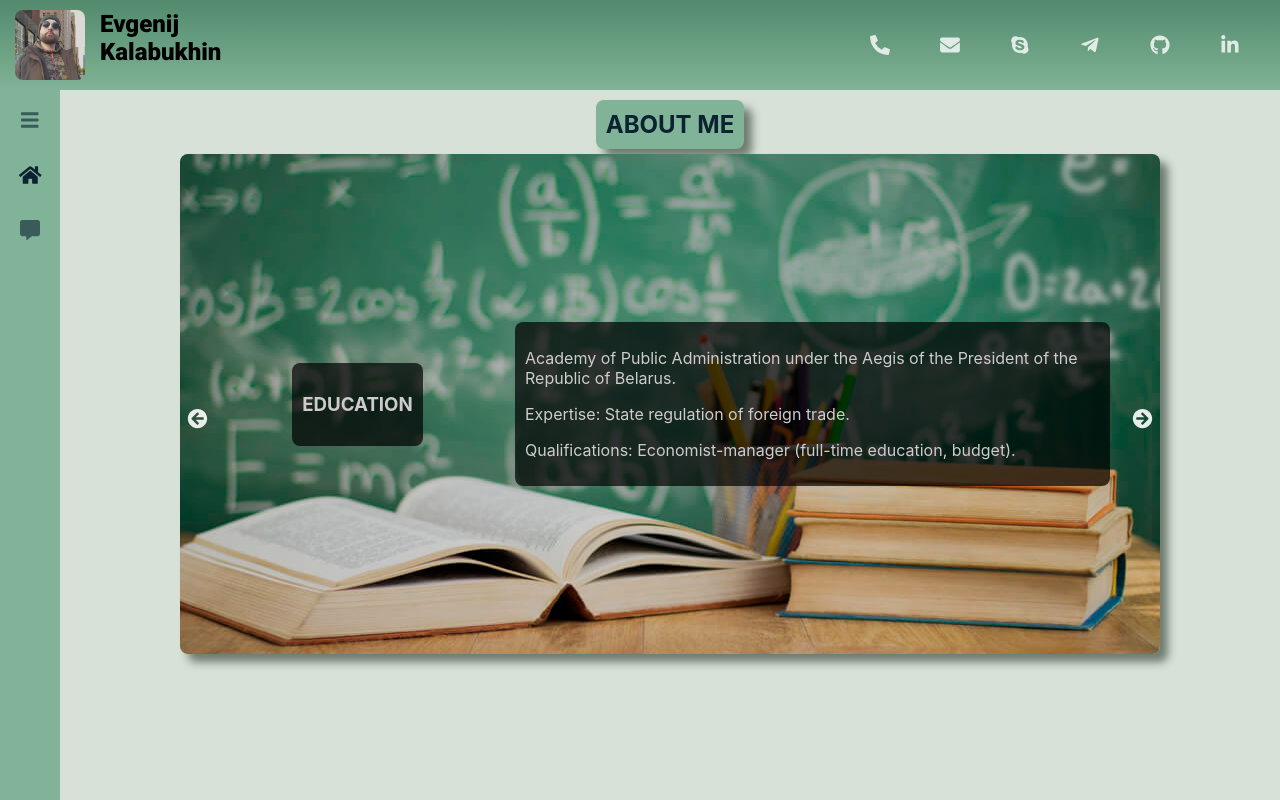
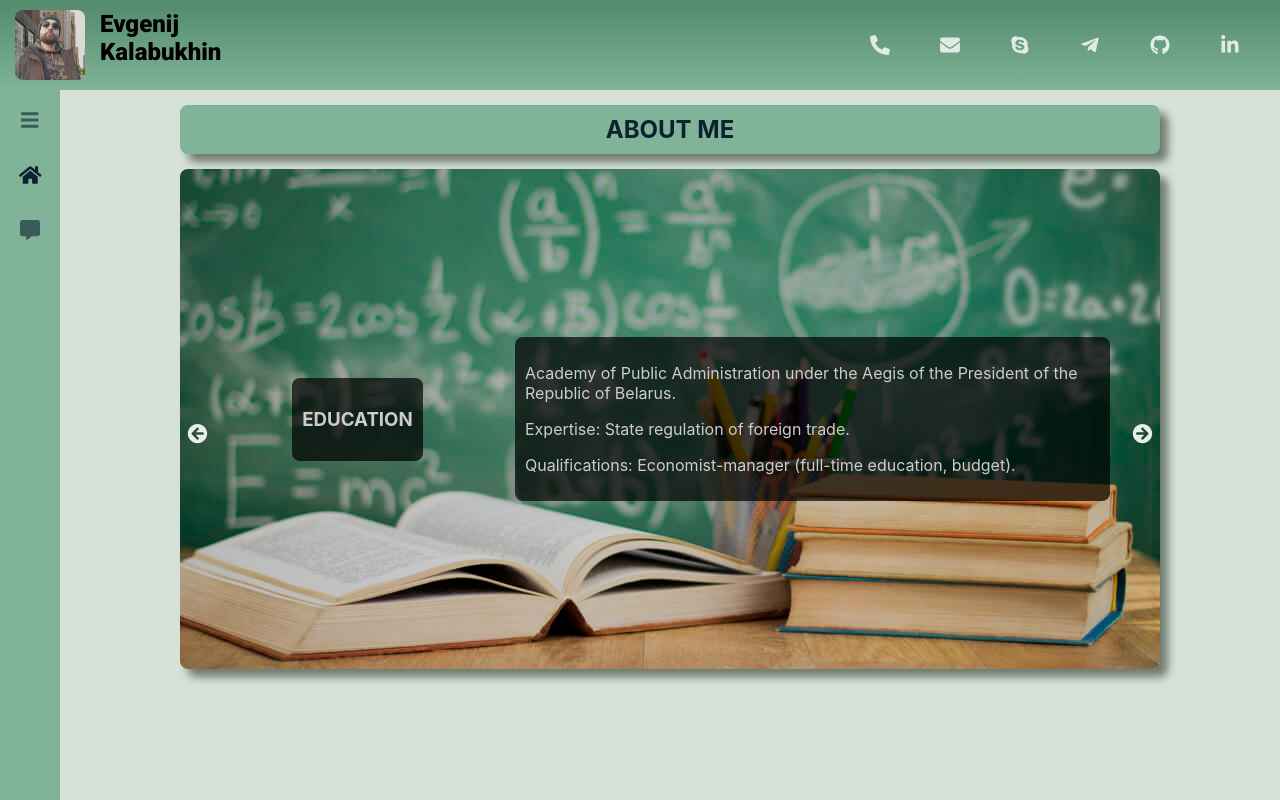
Before and after one commit to EK-machine/promo, a React (Create React App) app: page /main/home in a window 1280 px wide. Built offline with nearby package versions, Linux system fonts and the light colour scheme.

Commit message:
solved issue of small vertical scrolling of pages

```diff
--- a/src/components/sidebar.css
+++ b/src/components/sidebar.css
@@ -4,11 +4,11 @@
   background-color: var(--sidebar-background-color);
   color: var(--sidebar-text-color);
   text-align: left;
-  height: 100vh;
+  height: 100%;
   overflow: hidden;
   width: 50px;
   transition-duration: 200ms;
-  padding: 5px;
+  padding: 0 5px;
 }
 
 .sidebar__is-open {
@@ -26,7 +26,7 @@
   outline: none;
   cursor: pointer;
   width: 100%;
-  margin: 0 0 5px 0;
+  margin: 5px 0;
   color: var(--active-color);
   border-radius: 8px;
   opacity: 0.6;
--- a/src/pages/CommentPage.jsx
+++ b/src/pages/CommentPage.jsx
@@ -19,9 +19,11 @@ function CommentPage() {
       <div className="comment__container">
         <section className="comment__section comment__title-section">
           {isCommentLoaded ? (
-            <h1>Comments:</h1>
+            <h1 className="comment__title">Comments</h1>
           ) : (
-            <h1>Please wait for comments to be loaded</h1>
+            <h1 className="comment__title">
+              Please wait for comments to be loaded
+            </h1>
           )}
         </section>
         <section className="comment__section comment__comments-section">
--- a/src/pages/HomePage.jsx
+++ b/src/pages/HomePage.jsx
@@ -7,9 +7,7 @@ function HomePage() {
     <div className="home__page">
       <div className="home__container">
         <section className="home__title-section">
-          <div className="home__title-background">
-            <h1 className="home__title">about me</h1>
-          </div>
+          <h1 className="home__title">about me</h1>
         </section>
         <section className="home__content-section">
           <Carousel />
--- a/src/pages/commentpage.css
+++ b/src/pages/commentpage.css
@@ -1,10 +1,10 @@
 .comment__page {
   margin: 0;
-  padding: 10px;
+  padding: 0 10px;
   display: flex;
   justify-content: center;
   background-color: var(--comment-page-background-color);
-  height: 100vh;
+  height: 100%;
 }
 
 .comment__container {
@@ -21,6 +21,21 @@
   margin-bottom: 0px;
 }
 
+.comment__title-section {
+  padding: 10px;
+  background-color: var(--sidebar-background-color);
+  display: inline-block;
+  border-radius: 8px;
+  margin: 15px 0;
+  box-shadow: 8px 8px 8px 0px rgba(7, 24, 9, 0.5);
+}
+
+.comment__title {
+  padding: 0px;
+  margin: 0px;
+  text-transform: uppercase;
+}
+
 .comment__comments-section {
   display: flex;
   flex-direction: column;
--- a/src/pages/homepage.css
+++ b/src/pages/homepage.css
@@ -4,9 +4,9 @@
     'Ubuntu', 'Cantarell', 'Fira Sans', 'Droid Sans', 'Helvetica Neue',
     sans-serif;
   background-color: var(--comment-page-background-color);
-  height: 100vh;
+  height: 100%;
   margin: 0;
-  padding: 10px;
+  padding: 0 10px;
   display: flex;
   justify-content: center;
 }
@@ -17,12 +17,12 @@
   width: 980px;
 }
 
-.home__title-background {
+.home__title-section {
   padding: 10px;
   background-color: var(--sidebar-background-color);
   display: inline-block;
   border-radius: 8px;
-  margin-bottom: 5px;
+  margin: 15px 0;
   box-shadow: 8px 8px 8px 0px rgba(7, 24, 9, 0.5);
 }
 
--- a/src/pages/maincontentcontainer.css
+++ b/src/pages/maincontentcontainer.css
@@ -1,6 +1,6 @@
 .grid__main-container {
   display: grid;
-  overflow: hidden;
+  overflow: auto;
   height: 100vh;
   grid-template-areas:
     'header header'
@@ -8,7 +8,6 @@
   grid-template-columns: auto 5fr;
   grid-template-rows: auto 1fr;
   margin: 0px;
-  overflow: hidden;
 }
 
 .grid__header {
@@ -22,5 +21,4 @@
 .grid__main-content {
   grid-area: main-content;
   text-align: center;
-  overflow-y: scroll;
 }
```
